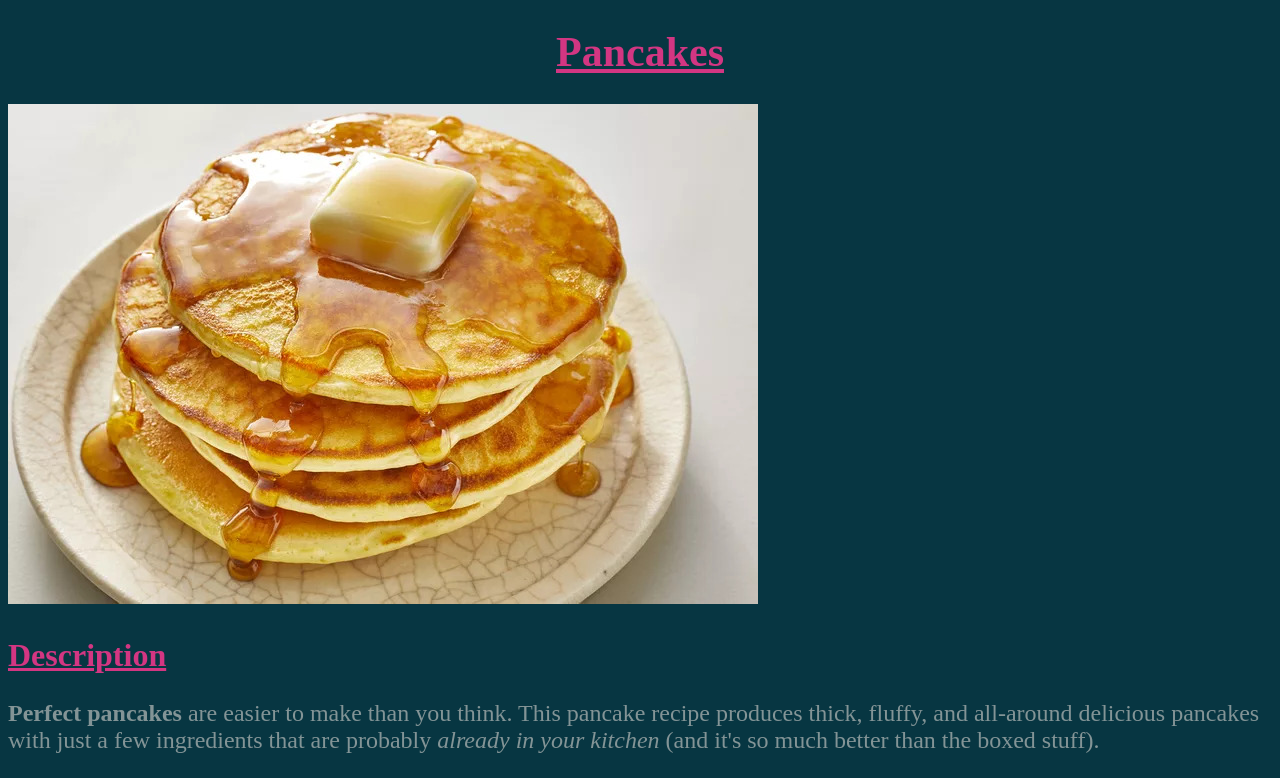
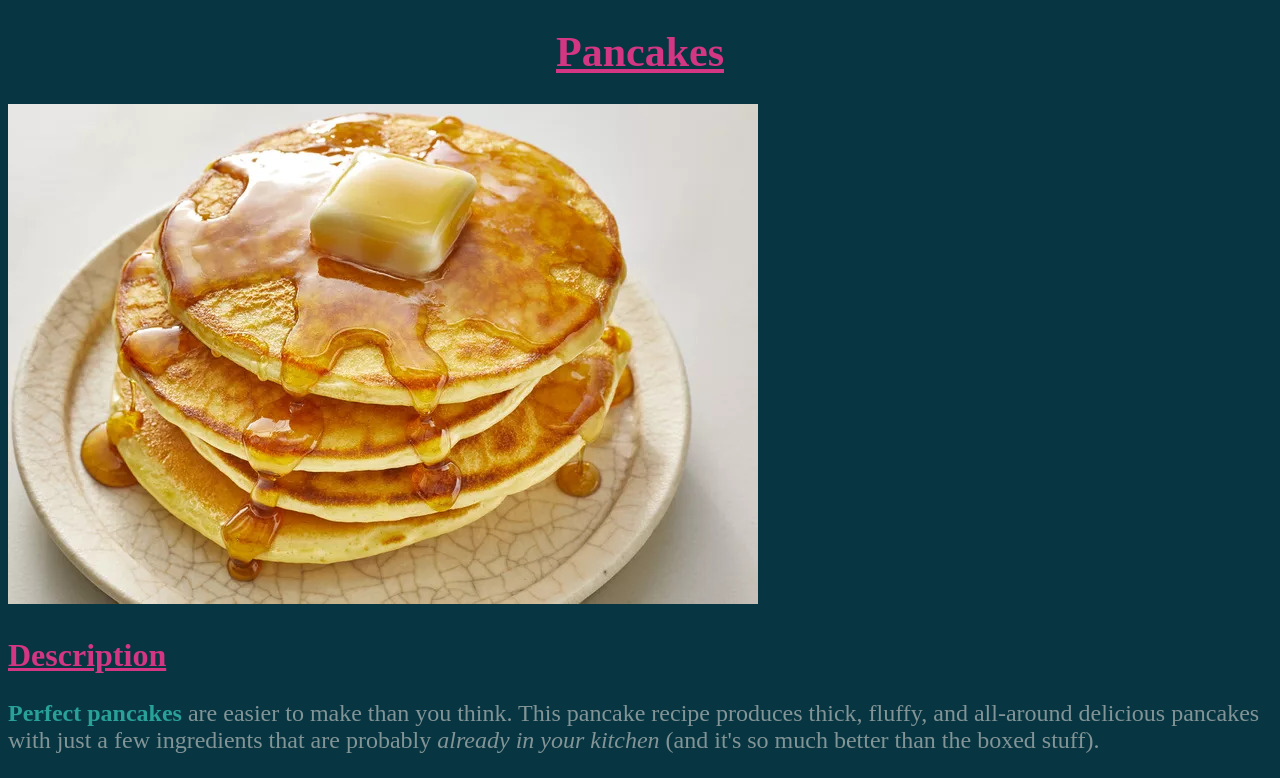
Before and after one commit to JDl337/recipe-site, a plain HTML site: page recipes/pancake.html in a window 1280 px wide. Shown: the top 778 px of the page. Drawn offline with Linux system fonts and the light colour scheme.

Commit message:
add coloring to strong element

```diff
--- a/css/styles.css
+++ b/css/styles.css
@@ -18,3 +18,7 @@
 .subheading {
   font-size: 32px;
 }
+
+strong {
+  color: #2aa198;
+}
```
